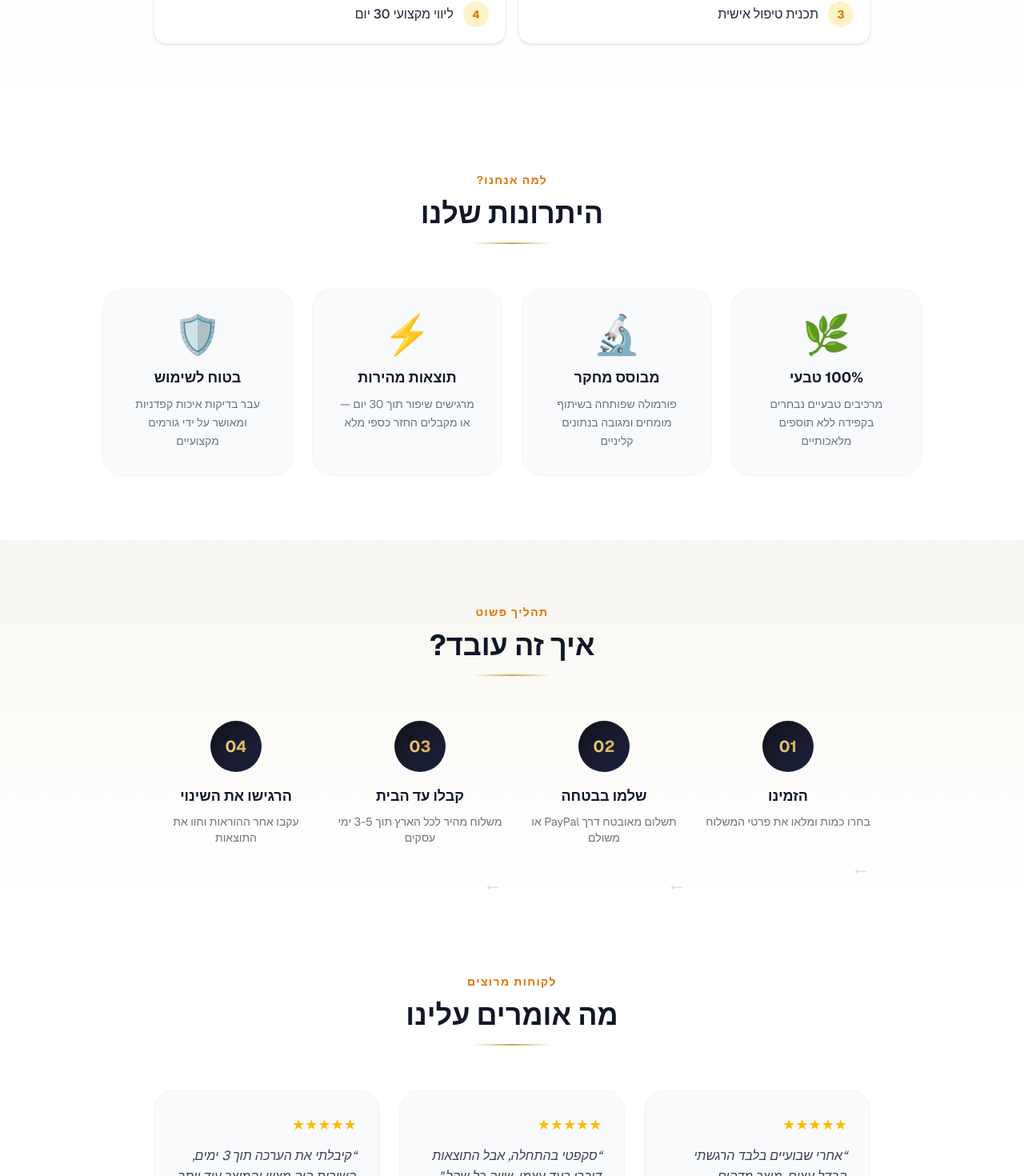
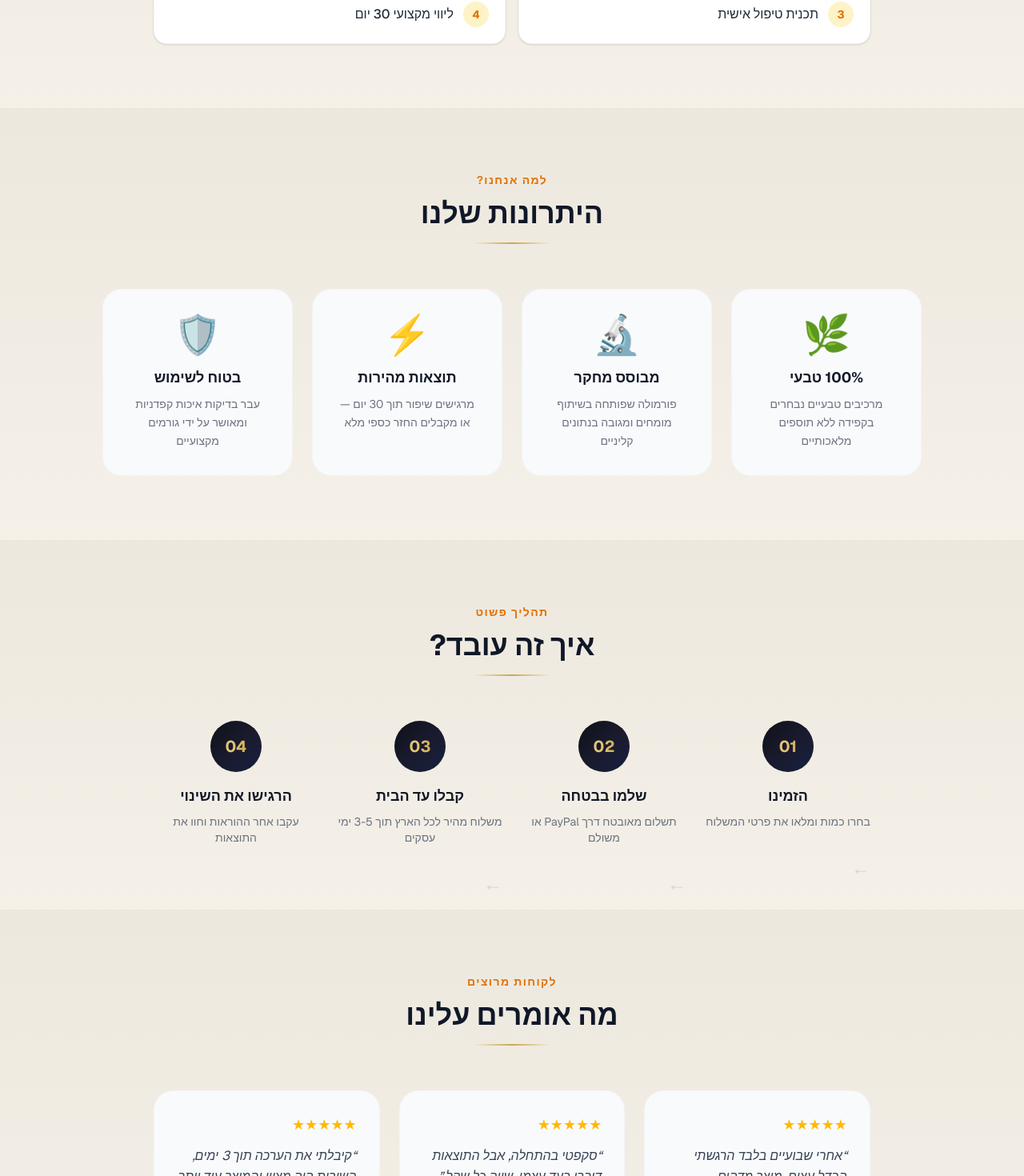
Before and after one commit to pelesolomon12-design/TURBI---Doctor, a Next.js app: page / in a window 1280 px wide. Shown: the part 1913-3383 px from the top of the page at 80% size. Built offline with nearby package versions, Linux system fonts and the light colour scheme.

Commit message:
warm background colors

```diff
--- a/app/globals.css
+++ b/app/globals.css
@@ -8,7 +8,7 @@
 }
 
 body {
-  background: #ffffff;
+  background: #f5f0e8;
   color: #1a1a2e;
   font-family: var(--font-geist-sans), Arial, sans-serif;
   overflow-x: hidden;
@@ -62,7 +62,7 @@ body {
   background: linear-gradient(135deg, #0d1117 0%, #1a1a2e 50%, #16213e 100%);
 }
 .bg-section-alt {
-  background: linear-gradient(180deg, #f8f6f0 0%, #ffffff 100%);
+  background: linear-gradient(180deg, #ede8de 0%, #f5f0e8 100%);
 }
 
 /* Card hover effect */
--- a/app/page.tsx
+++ b/app/page.tsx
@@ -120,7 +120,7 @@ export default function HomePage() {
       </section>
 
       {/* ─── BENEFITS ─── */}
-      <section className="py-20 px-6 bg-white">
+      <section className="py-20 px-6 bg-section-alt">
         <div className="max-w-5xl mx-auto">
           <div className="text-center mb-14">
             <p className="text-sm font-semibold tracking-widest text-amber-600 mb-3 fade-in">למה אנחנו?</p>
@@ -165,7 +165,7 @@ export default function HomePage() {
       </section>
 
       {/* ─── TESTIMONIALS ─── */}
-      <section className="py-20 px-6 bg-white">
+      <section className="py-20 px-6 bg-section-alt">
         <div className="max-w-4xl mx-auto">
           <div className="text-center mb-14">
             <p className="text-sm font-semibold tracking-widest text-amber-600 mb-3 fade-in">לקוחות מרוצים</p>
```
